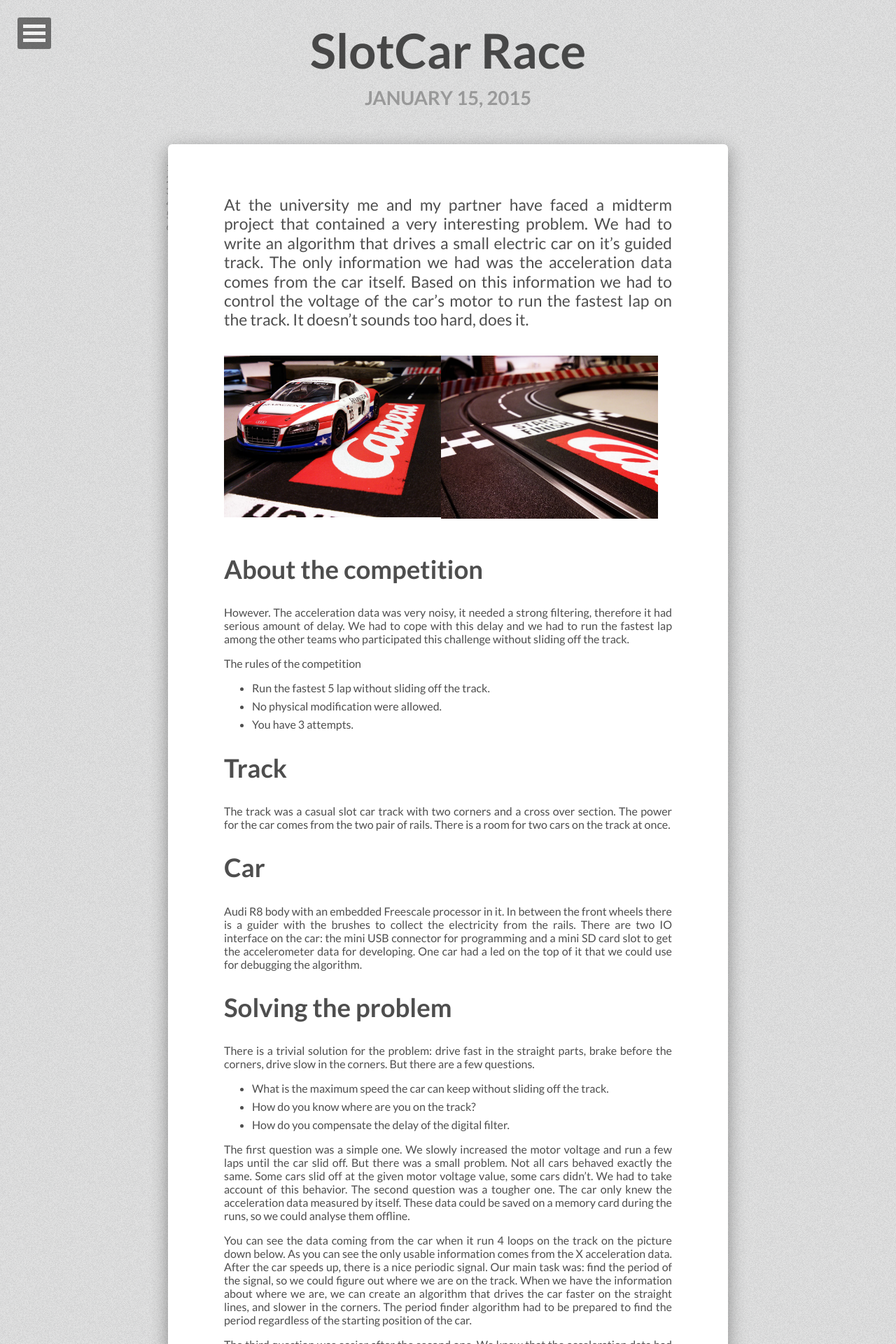
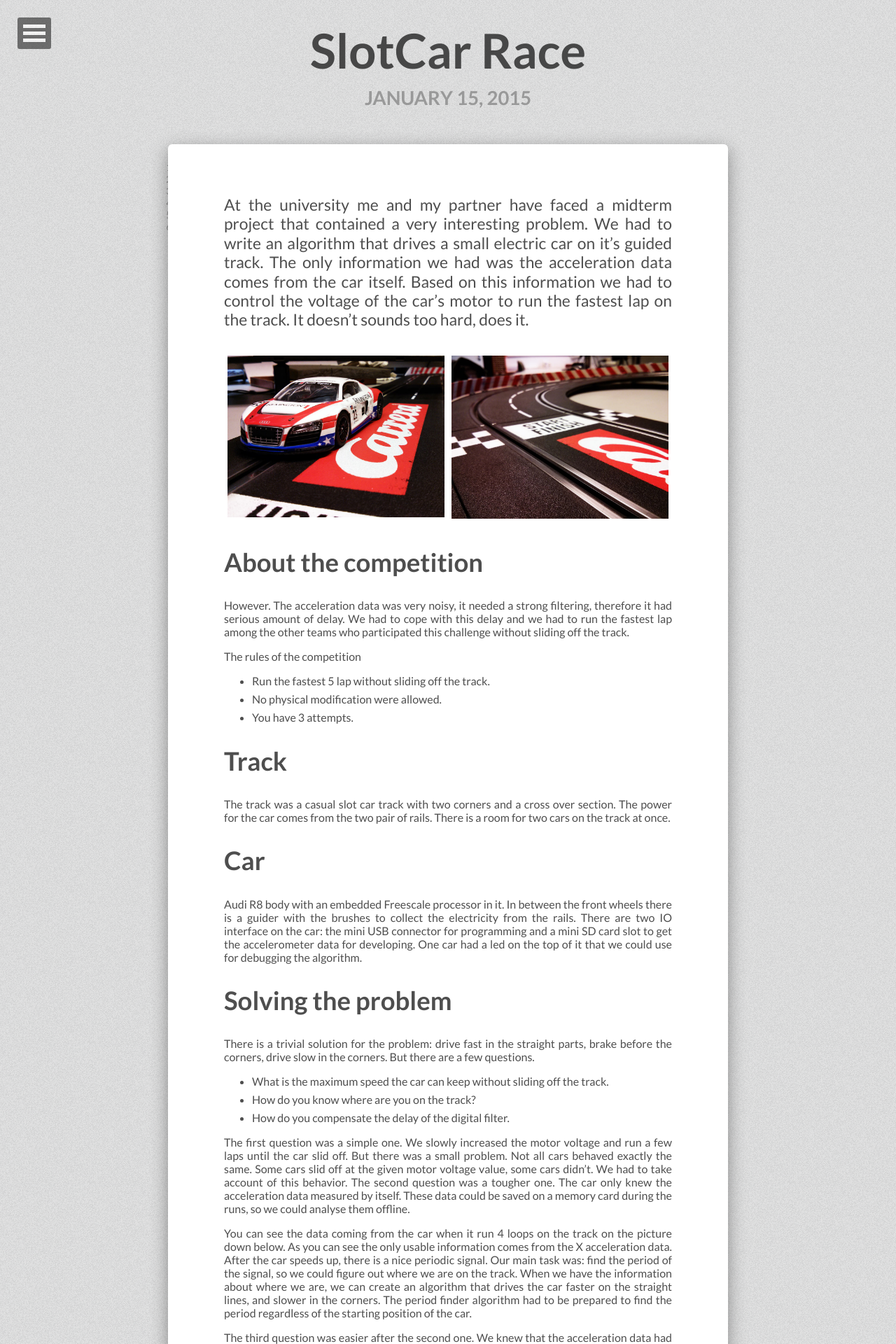
Before and after one commit to tiborsimon/tiborsimon.github.io, a Jekyll site: the page built from _posts/2015-01-15-slotcar-race.md, in a window 1280 px wide. Shown: the top 1920 px of the page at 70% size. Built offline with Jekyll 4.4.1, drawn with Linux system fonts in a browser that asks for light colours; nearby versions of some CDN libraries; comment, search, counter and statistics services are not loaded.

Commit message:
CSS update

```diff
--- a/_sass/_elements.scss
+++ b/_sass/_elements.scss
@@ -36,7 +36,7 @@ figure {
       img {
         width: 310px;
         float: left;
-        margin-right: 0 5px;
+        margin: 0 5px;
       }
       figcaption {
         clear: left;
@@ -48,7 +48,7 @@ figure {
       img {
         width: 200px;
         float: left;
-        margin-right: 10px;
+        margin: 0 5px;
       }
       figcaption {
         clear: left;
```
